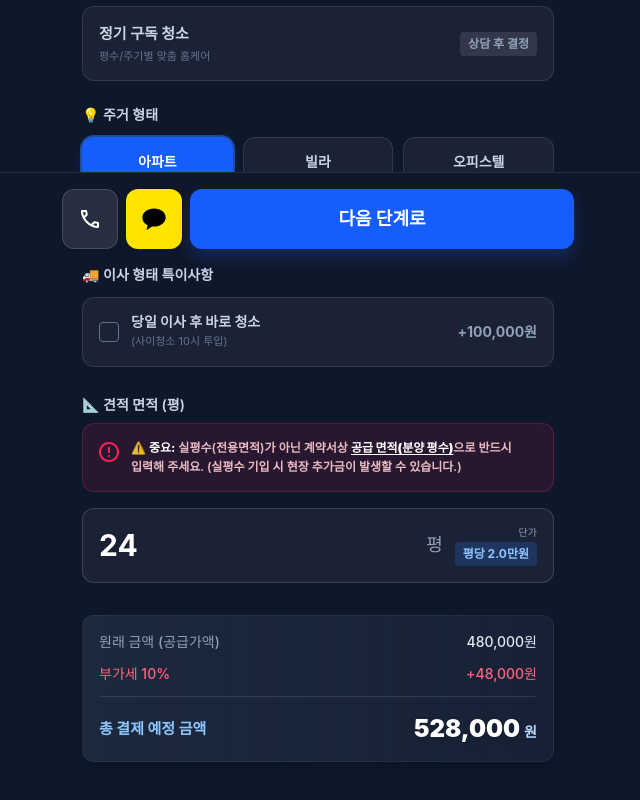
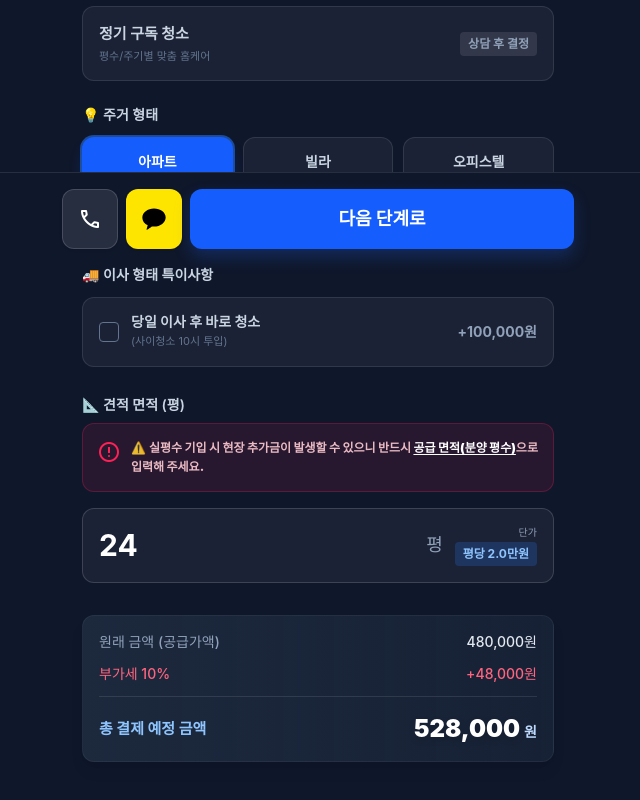
Before and after one commit to timbach9741-wq/CleaningTower, a React (Vite) app: page /quote/1 in a window 1280 px wide. Shown: the part 551-1351 px from the top of the page, without its empty margins (322-962 px from the left). Built offline with nearby package versions, Linux system fonts and the light colour scheme; a web font is replaced by a local one.

Commit message:
style(quote): condense supply area warning to a single concise line

```diff
--- a/src/pages/B2BQuote.tsx
+++ b/src/pages/B2BQuote.tsx
@@ -1154,7 +1154,7 @@ export default function Quote() {
                     <div className="bg-rose-50 border border-rose-200 rounded-xl p-3.5 mb-4 flex items-start gap-2.5">
                       <span className="material-symbols-outlined text-rose-600 text-[18px] shrink-0 mt-0.5">error</span>
                       <p className="text-rose-800 text-xs font-bold leading-relaxed break-keep">
-                        ⚠️ <span className="font-black text-rose-950">중요:</span> 실평수(전용면적)가 아닌 계약서상 <b className="text-rose-950 underline underline-offset-2">공급 면적(분양 평수)</b>으로 반드시 입력해 주세요. (실평수 기입 시 현장 추가금이 발생할 수 있습니다.)
+                        ⚠️ <b>실평수 기입 시 현장 추가금이 발생할 수 있으니 반드시 <span className="text-rose-950 underline underline-offset-2">공급 면적(분양 평수)</span>으로 입력해 주세요.</b>
                       </p>
                     </div>
                     <div className="flex items-center justify-between bg-slate-50 border border-slate-200 rounded-xl p-4 focus-within:border-blue-500 focus-within:bg-blue-50 transition-all">
--- a/src/pages/Quote.tsx
+++ b/src/pages/Quote.tsx
@@ -836,7 +836,7 @@ export default function Quote() {
                     <div className="bg-rose-500/10 border border-rose-500/25 rounded-xl p-3.5 mb-4 flex items-start gap-2.5">
                       <span className="material-symbols-outlined text-rose-500 text-[18px] shrink-0 mt-0.5">error</span>
                       <p className="text-rose-200/90 text-xs font-semibold leading-relaxed break-keep">
-                        ⚠️ <span className="font-extrabold text-white">중요:</span> 실평수(전용면적)가 아닌 계약서상 <b className="text-white underline underline-offset-2">공급 면적(분양 평수)</b>으로 반드시 입력해 주세요. (실평수 기입 시 현장 추가금이 발생할 수 있습니다.)
+                        ⚠️ <b>실평수 기입 시 현장 추가금이 발생할 수 있으니 반드시 <span className="text-white underline underline-offset-2">공급 면적(분양 평수)</span>으로 입력해 주세요.</b>
                       </p>
                     </div>
                     <div className="flex items-center justify-between bg-white/5 border border-white/15 rounded-xl p-4 focus-within:border-blue-500 focus-within:bg-blue-500/5 transition-all">
```
